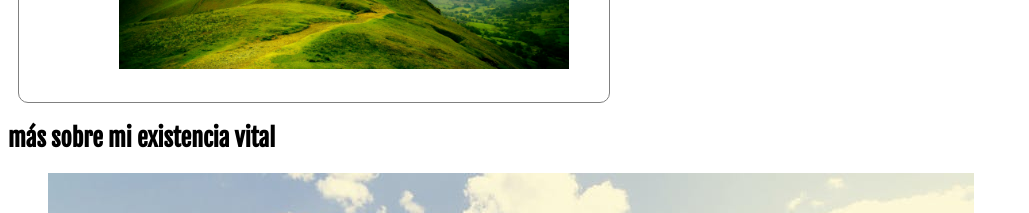
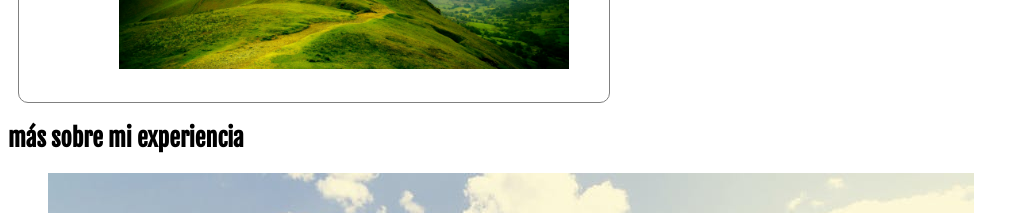
Before and after one commit to rafaelcd8892/hq, a plain HTML site: page index.html in a window 1280 px wide. Shown: the part 1120-1333 px from the top of the page, without its empty margins (0-1029 px from the left). Drawn offline with Linux system fonts and the light colour scheme.

Commit message:
regresado al punto de experiencia

```diff
--- a/index.html
+++ b/index.html
@@ -53,7 +53,7 @@
     </section>
     <section class="event" id=experiencia>
       <h2>
-        más sobre mi existencia vital
+        más sobre mi experiencia
       </h2>
         <article class="event">
           <figure class="eventimage-container">
```
